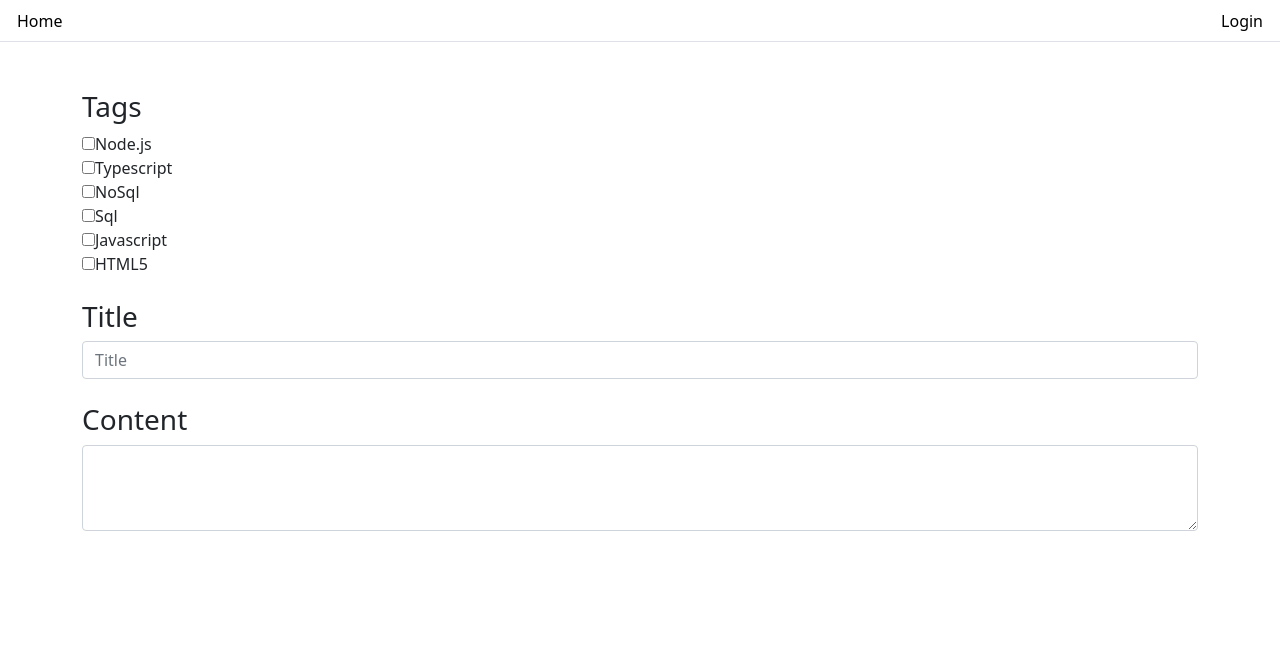
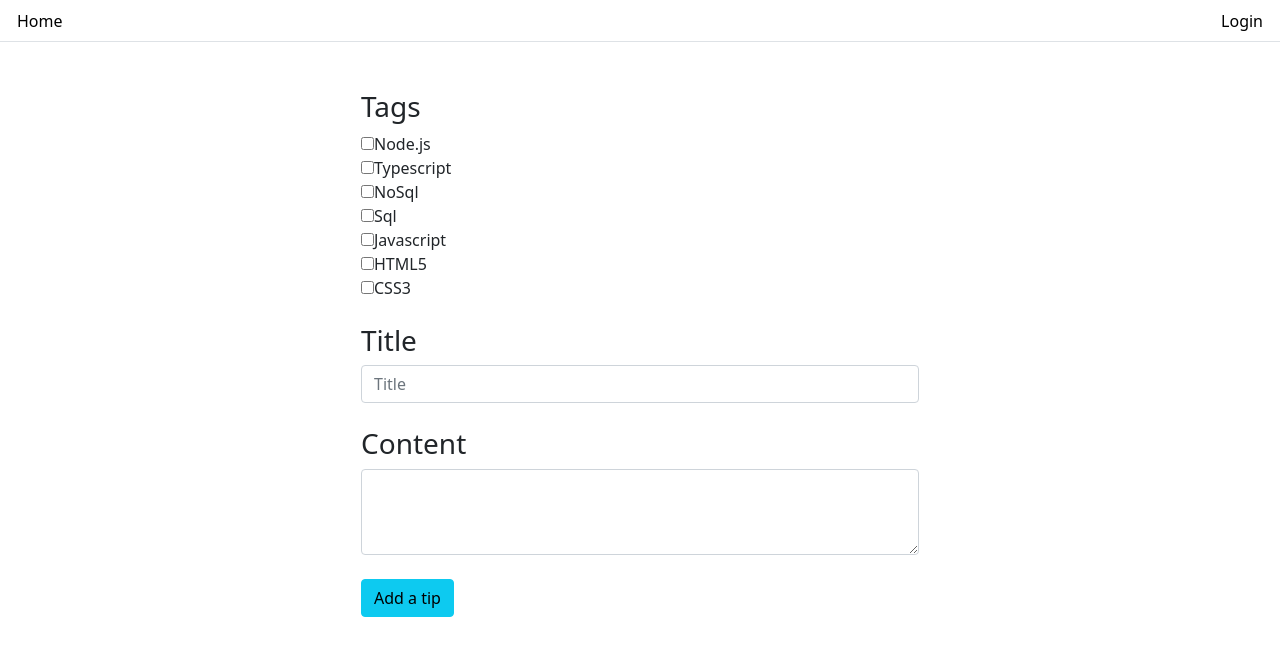
Before and after one commit to atakanreyhanioglu/developer-tips-frontend, a Next.js app: page /admin in a window 1280 px wide. Shown: the top 656 px of the page. Built offline with nearby package versions, Linux system fonts and the light colour scheme; a small style sheet from the web is missing.

Commit message:
admin tip adding page

```diff
--- a/pages/admin/index.js
+++ b/pages/admin/index.js
@@ -1,61 +1,125 @@
 
 import Layout from "../../components/Layout";
 import {useState} from "react";
+import axios from "axios";
+import {API} from "../../config";
+import {getCookie} from "../../helpers/auth.helper";
+import {showErrorMessage, showSuccessMessage} from "../../helpers/alerts";
 
 const Admin = () => {
     const [state, setState] = useState({
-        tips: [],
-        status: ''
+        tags: [],
+        title: '',
+        content: '',
+        error: '',
+        success: '',
     });
-    const {status, tips} = state
+    const {error, content, tags, title, success} = state
 
-    const render = () => (
-        <div className={"d-flex justify-content-center align-items-flex-start flex-column"}>
+    const handleChange = (handlerName) => (e) => {
+        setState({...state, [handlerName]: e.target.value, error: '', buttonText: 'Add a tip', success: '' })
+    }
+    const handleChangeCheckBox = (checkBoxName) => (e) => {
+        if(e.target.checked && !tags.includes(checkBoxName)) {
+            tags.push(checkBoxName)
+        }
+        if(!e.target.checked && tags.includes(checkBoxName)) {
+            const isTheElement = (element) => element === checkBoxName;
+            let index = tags.findIndex(isTheElement)
+            tags.splice(index, 1);
+        }
+        setState({...state, tags, error: '', success: ''})
+        e.preventDefault()
+    }
+
+    const handleSubmit = async (e) => {
+        try {
+            e.preventDefault()
+            const response = await axios.post(`${API}/tips`, {
+                tags, title, content
+            }, {
+                headers: {
+                    'Authorization': `Bearer ${getCookie('token')}`
+                }
+            })
+            setState({
+                tags: [],
+                content: '',
+                title: '',
+                error: ``,
+                success: `${response.data.status}`
+            })
+        }catch (err) {
+            setState({...state, error: `${err.response.data.error}`})
+        }
+    }
+
+    const createForm = () => (
+        <form onSubmit={handleSubmit}>
             <h3>Tags</h3>
             <div className={"check-boxes justify-content-space-between align-items-flex-start flex-column flex-wrap"}>
                 <div className={"nodejs-checkbox"}>
-                        <input className="form-check-nodejs" type="checkbox" value="nodejs" id="form-check-nodejs" />
+                    <input onChange={handleChangeCheckBox('nodejs')} className="form-check-nodejs" type="checkbox"
+                           id="form-check-nodejs"/>
                     <label className="form-check-nodejs" htmlFor="nodejs">
                         Node.js
                     </label>
                 </div>
                 <div className={"typescript-checkbox"}>
-                        <input className="form-check-typescript" type="checkbox" value="typescript" id="typescript" />
+                    <input onChange={handleChangeCheckBox('typescript')} className="form-check-typescript" type="checkbox" value="typescript"
+                           id="typescript"/>
                     <label className="form-check-typescript" htmlFor="typescript">
                         Typescript
                     </label>
                 </div>
                 <div className={"NoSql-checkbox"}>
-                        <input className="form-check-NoSql" type="checkbox" value="nosql" id="NoSql" />
+                    <input onChange={handleChangeCheckBox('nosql')} className="form-check-NoSql" type="checkbox" value="nosql" id="NoSql"/>
                     <label className="form-check-NoSql" htmlFor="NoSql">
                         NoSql
                     </label>
                 </div>
                 <div className={"Sql-checkbox"}>
-                        <input className="form-check-Sql" type="checkbox" value="sql" id="Sql" />
+                    <input onChange={handleChangeCheckBox('sql')} className="form-check-Sql" type="checkbox" value="sql" id="Sql"/>
                     <label className="form-check-Sql" htmlFor="Sql">
                         Sql
                     </label>
                 </div>
                 <div className={"Javascript-checkbox"}>
-                    <input className="form-check-Javascript" type="checkbox" value="javascript" id="javascript" />
+                    <input onChange={handleChangeCheckBox('javascript')} className="form-check-Javascript" type="checkbox" value="javascript"
+                           id="javascript"/>
                     <label className="form-check-Javascript" htmlFor="Javascript">
                         Javascript
                     </label>
                 </div>
                 <div className={"HTML5-checkbox"}>
-                    <input className="form-check-HTML5" type="checkbox" value="html5" id="html5" />
+                    <input onChange={handleChangeCheckBox('html')} className="form-check-HTML5" type="checkbox" value="html5" id="html5"/>
                     <label className="form-check-HTML5" htmlFor="HTML5">
                         HTML5
+                    </label>
+                </div>
+                <div className={"CSS3-checkbox"}>
+                    <input onChange={handleChangeCheckBox('css')} className="form-check-CSS3" type="checkbox" value="css3" id="css3"/>
+                    <label className="form-check-CSS3" htmlFor="CSS3">
+                        CSS3
                     </label>
                 </div>
             </div>
             <br/>
             <h3>Title</h3>
-            <input type="email" className="form-control" id="title" placeholder="Title" />
+            <input type="text" onChange={handleChange('title')} className="form-control" id="title" placeholder="Title" value={title} />
             <br/>
             <h3>Content</h3>
-            <textarea className="form-control" id="content-text-area" rows="3"/>
+            <textarea onChange={handleChange('content')} className="form-control" id="content-text-area" rows="3" value={content}/>
+            <br/>
+            <button type={"submit"} className={"btn btn-info"}>Add a tip</button>
+        </form>
+    )
+
+    const render = () => (
+        <div className={"d-flex m-auto w-50 justify-content-center align-items-flex-start flex-column"}>
+            {error && showErrorMessage(error)}
+            {success && showSuccessMessage(success)}
+            {createForm()}
         </div>
     )
 
```
Lines whose indentation alone changed are shown as unchanged.
